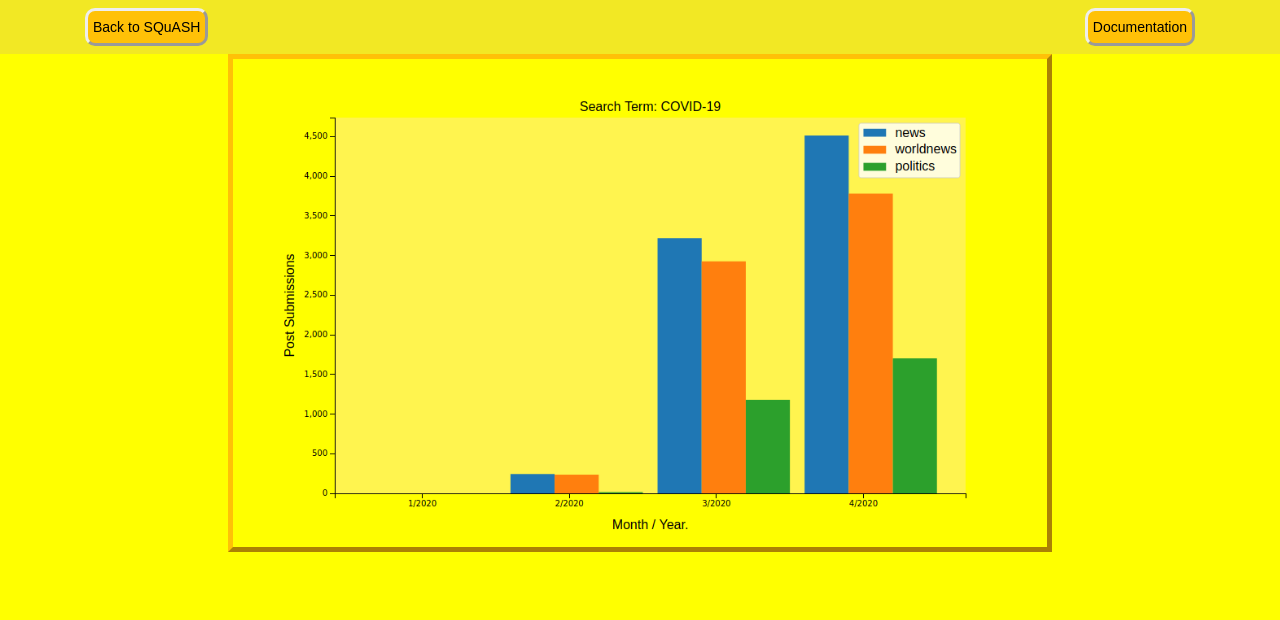
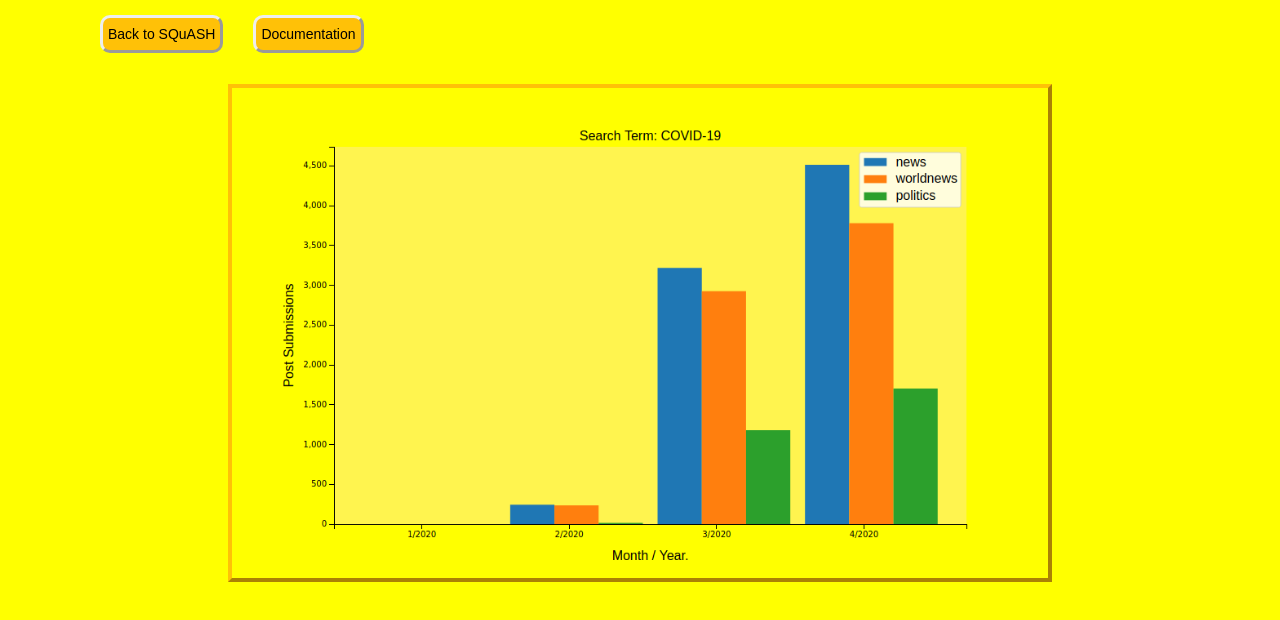
Before and after one commit to baden119/project0, a plain HTML site: page results.html in a window 1280 px wide. Drawn offline with nearby package versions, Linux system fonts and the light colour scheme; a web font is replaced by a local one.

Commit message:
Navbar update

```diff
--- a/css/style.css
+++ b/css/style.css
@@ -1,11 +1,11 @@
-/* line 9, ../../web50/shop/0/t01/test01/scss/style.scss */
+/* line 11, ../../web50/shop/0/t01/test01/scss/style.scss */
 * {
   box-sizing: border-box;
   margin: 0;
   padding: 0;
 }
 
-/* line 15, ../../web50/shop/0/t01/test01/scss/style.scss */
+/* line 17, ../../web50/shop/0/t01/test01/scss/style.scss */
 body {
   background-color: yellow;
   text-align: center;
@@ -13,23 +13,23 @@ body {
   line-height: 1.6;
 }
 
-/* line 22, ../../web50/shop/0/t01/test01/scss/style.scss */
+/* line 24, ../../web50/shop/0/t01/test01/scss/style.scss */
 a {
   text-decoration: none;
   color: DodgerBlue;
 }
 
-/* line 27, ../../web50/shop/0/t01/test01/scss/style.scss */
+/* line 29, ../../web50/shop/0/t01/test01/scss/style.scss */
 a:hover {
   text-decoration: none;
-  color: black;
+  color: #000;
 }
 
-/* line 32, ../../web50/shop/0/t01/test01/scss/style.scss */
+/* line 34, ../../web50/shop/0/t01/test01/scss/style.scss */
 .butts, .butts-small, .butts-nav {
   display: inline-block;
   margin: 15px;
-  color: black;
+  color: #000;
   font-size: 18px;
   padding: 9px 15px;
   border-radius: 20px;
@@ -38,13 +38,13 @@ a:hover {
   border-style: outset;
 }
 
-/* line 43, ../../web50/shop/0/t01/test01/scss/style.scss */
+/* line 45, ../../web50/shop/0/t01/test01/scss/style.scss */
 .butts:hover, .butts-small:hover, .butts-nav:hover {
   transform: scale(0.98);
   box-shadow: 0 12px 16px 0 rgba(0, 0, 0, 0.24), 0 17px 50px 0 rgba(0, 0, 0, 0.19);
 }
 
-/* line 54, ../../web50/shop/0/t01/test01/scss/style.scss */
+/* line 56, ../../web50/shop/0/t01/test01/scss/style.scss */
 .butts-small {
   font-size: 18px;
   padding: 10px;
@@ -52,7 +52,7 @@ a:hover {
   margin: 10px;
 }
 
-/* line 62, ../../web50/shop/0/t01/test01/scss/style.scss */
+/* line 64, ../../web50/shop/0/t01/test01/scss/style.scss */
 .butts-nav {
   font-size: 14px;
   padding: 5px;
@@ -60,22 +60,40 @@ a:hover {
   margin: 0;
 }
 
-/* line 70, ../../web50/shop/0/t01/test01/scss/style.scss */
+/* line 72, ../../web50/shop/0/t01/test01/scss/style.scss */
 .button-group {
   display: flex;
   align-items: center;
   justify-content: space-between;
 }
 
-/* line 76, ../../web50/shop/0/t01/test01/scss/style.scss */
+/* line 78, ../../web50/shop/0/t01/test01/scss/style.scss */
 .docs {
   text-align: left;
   font-family: Didot, serif;
 }
 
-/* line 81, ../../web50/shop/0/t01/test01/scss/style.scss */
+/* line 83, ../../web50/shop/0/t01/test01/scss/style.scss */
 .results {
-  border: 5px outset #ffc107;
+  border: 4px outset #ffc107;
+}
+
+/* line 88, ../../web50/shop/0/t01/test01/scss/style.scss */
+nav {
+  display: flex;
+  align-items: right;
+  justify-content: space-between;
+}
+
+/* line 95, ../../web50/shop/0/t01/test01/scss/style.scss */
+ul {
+  display: flex;
+  list-style-type: none;
+}
+
+/* line 100, ../../web50/shop/0/t01/test01/scss/style.scss */
+li {
+  padding: 15px;
 }
 
 /*# sourceMappingURL=style.css.map */
--- a/results.html
+++ b/results.html
@@ -9,12 +9,15 @@
       <title>Results.</title>
     </head>
     <body>
-      <nav class="navbar navbar-light" style="background-color: #f2e824;">
-        <div class="container">
-          <a href="index.html" class="butts-nav" role="button">Back to SQuASH</a>
-          <a href="documentation.html" class="butts-nav" role="button">Documentation</a>
-        </div>
-      </nav>
+
+      <div class="container">
+        <nav>
+          <ul>
+            <li><a href="index.html" class="butts-nav" role="button">Back to SQuASH</a></li>
+            <li><a href="documentation.html" class="butts-nav" role="button">Documentation</a></li>
+          </ul>
+        </nav>
+      </div>
 
       <div class="container-fluid">
         <div class="row justify-content-center">
```
Also changed, not shown: buttons.html (+10 -0 lines), error.html (+9 -6 lines), index.html (+7 -11 lines), 1 other file.
